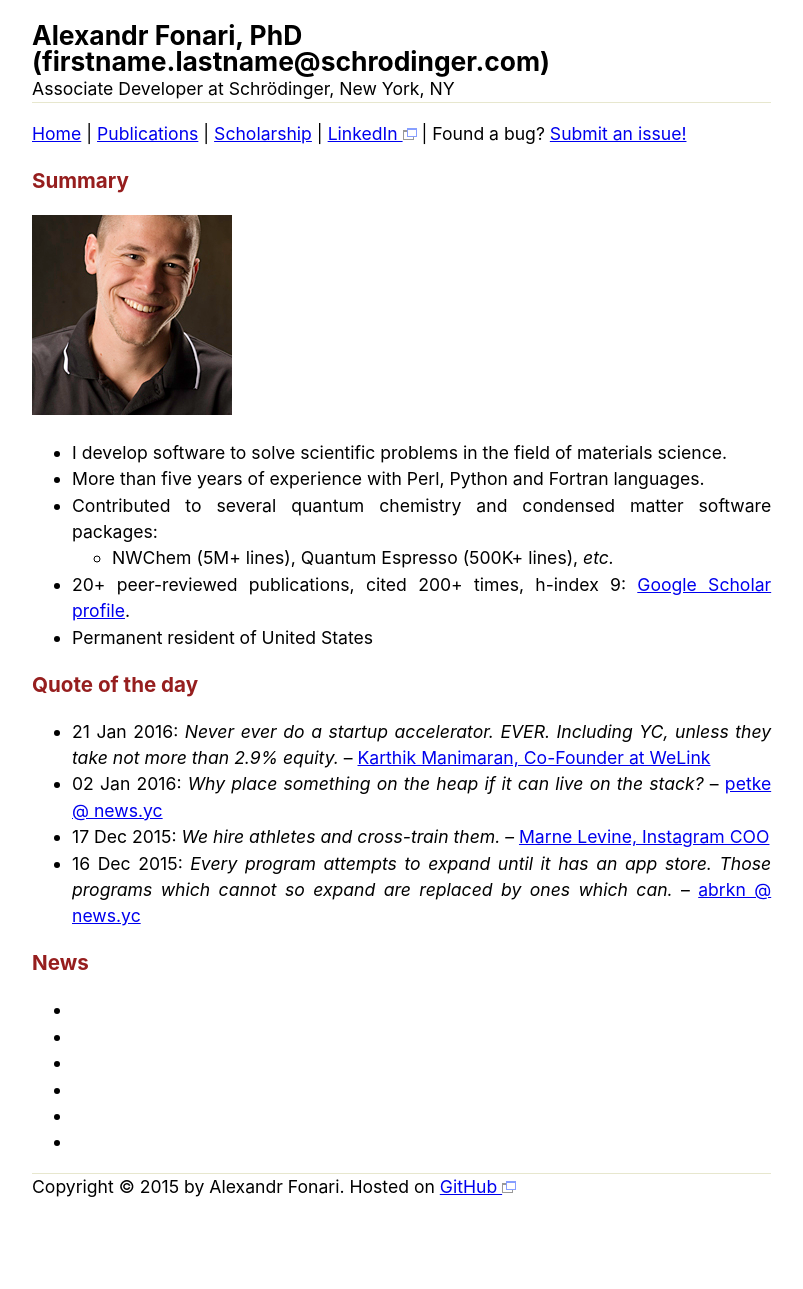
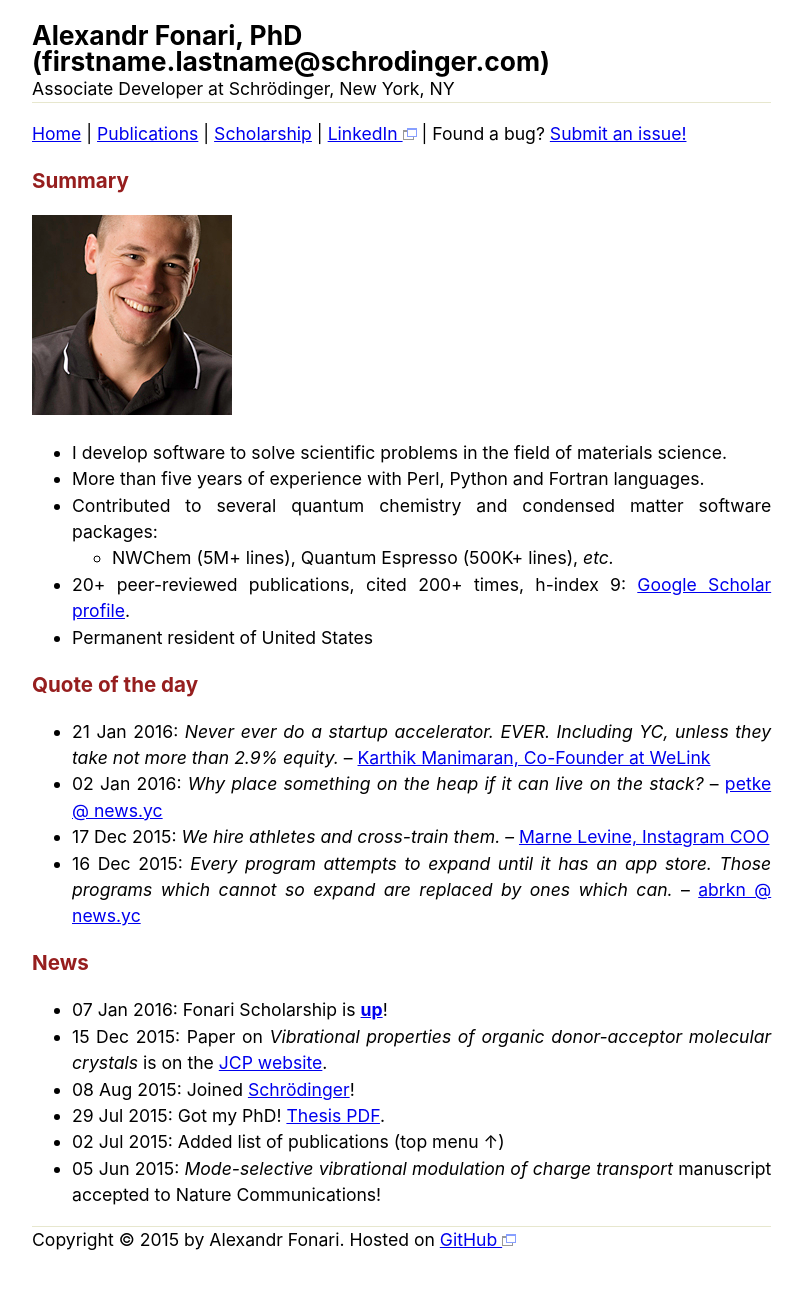
Before and after one commit to afonari/afonari.github.io, a Jekyll site: the page built from index.md, in a window 1280 px wide. Shown: the whole page, without its empty margins (56-859 px from the left). Built offline with Jekyll 4.4.1, drawn with Linux system fonts in a browser that asks for light colours; before the commit the page ends 1236 px from its top, so only the background shows below that.

Commit message:
Update index.md

```diff
--- a/index.md
+++ b/index.md
@@ -23,9 +23,9 @@ title: Alexandr Fonari
 
 ### News
 
- - [07 Jan 2016]: Fonari Scholarship is **[up](/scholarship.html)**!
- - [15 Dec 2015]: Paper on *Vibrational properties of organic donor-acceptor molecular crystals* is on the [JCP website](http://dx.doi.org/10.1063/1.4936965).
- - [18 Aug 2015]: Joined [Schr&ouml;dinger](http://www.schrodinger.com/materials/)!
- - [29 Jul 2015]: Got my PhD! [Thesis PDF](http://afonari.com/FONARI-DISSERTATION-2015.pdf).
- - [02 Jul 2015]: Added list of publications (top menu &uarr;)
- - [05 Jun 2015]: *Mode-selective vibrational modulation of charge transport* manuscript accepted to Nature Communications!
+ - 07 Jan 2016: Fonari Scholarship is **[up](/scholarship.html)**!
+ - 15 Dec 2015: Paper on *Vibrational properties of organic donor-acceptor molecular crystals* is on the [JCP website](http://dx.doi.org/10.1063/1.4936965).
+ - 08 Aug 2015: Joined [Schr&ouml;dinger](http://www.schrodinger.com/materials/)!
+ - 29 Jul 2015: Got my PhD! [Thesis PDF](http://afonari.com/FONARI-DISSERTATION-2015.pdf).
+ - 02 Jul 2015: Added list of publications (top menu &uarr;)
+ - 05 Jun 2015: *Mode-selective vibrational modulation of charge transport* manuscript accepted to Nature Communications!
```
